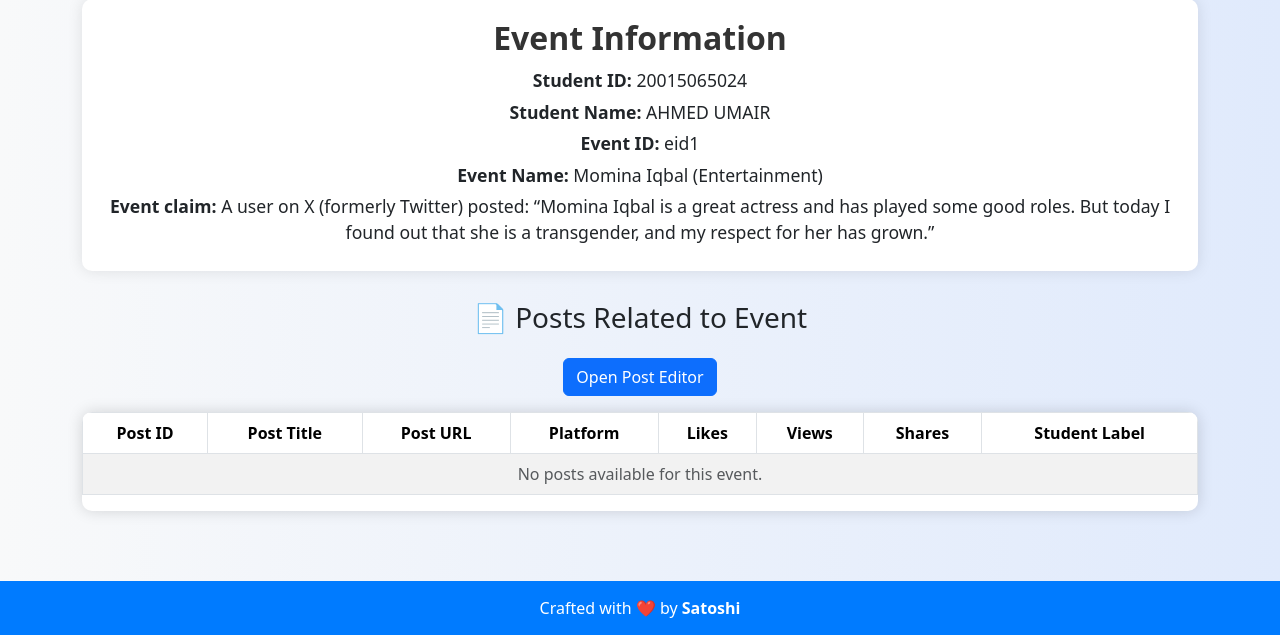
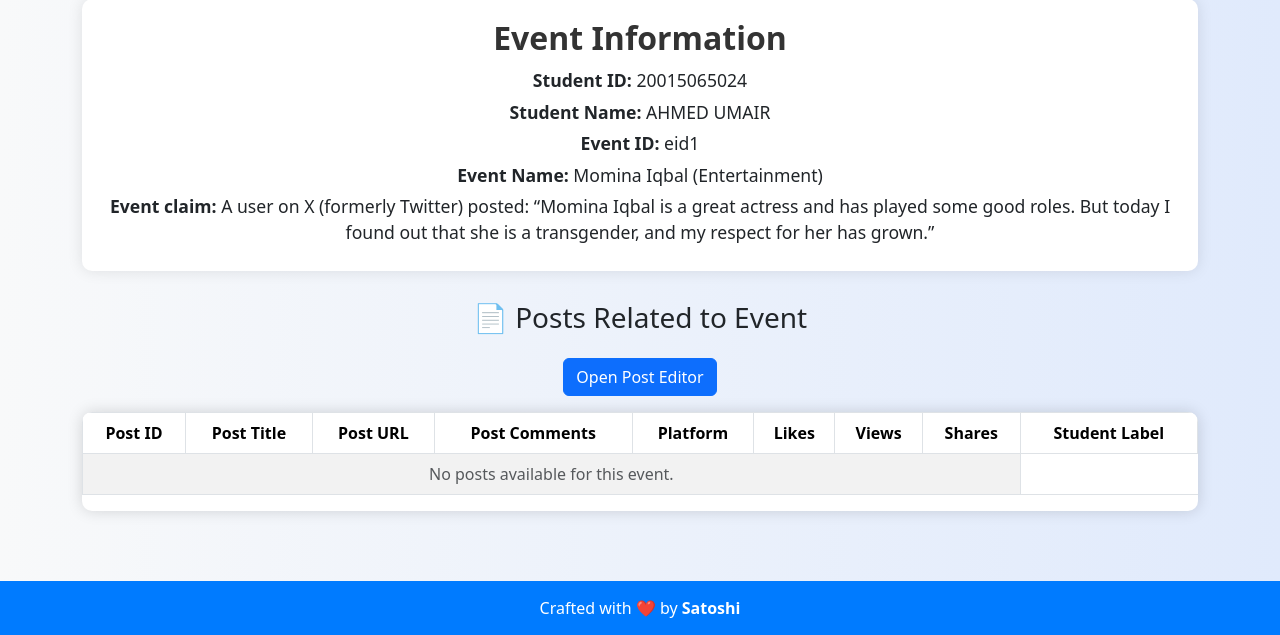
Before and after one commit to dr-m-wasim/KeepUp-Annotation-Tool, a Django app: a page that uses KAT/Templates/eventpostshub.html in a window 1280 px wide. Shown: the part 165-800 px from the top of the page. Run offline with Django 4.2, Linux system fonts and the light colour scheme; data comes from the database, SQL or seed files in the repository; both versions use the stored data as it was after the commit.

Commit message:
Added colomn approach in event_post_hub to navigate to comments page

```diff
--- a/KAT/Templates/eventpostshub.html
+++ b/KAT/Templates/eventpostshub.html
@@ -125,6 +125,7 @@
                         <th>Post ID</th>
                         <th>Post Title</th>
                         <th>Post URL</th>
+                        <th>Post Comments</th>
                         <th>Platform</th>
                         <th>Likes</th>
                         <th>Views</th>
@@ -143,11 +144,19 @@
                 </thead>
                 <tbody>
                     {% for post in posts %}
-                    <tr onclick="window.location.href='{% url 'postcomments' post.post_id event.event_id %}'" style="cursor: pointer;">                        <td>{{ post.post_id }}</td>
+                    <tr>
+                        <td>{{ post.post_id }}</td>
                         <td>{{ post.post_title }}</td>
                         <td>
                             <a href="{{ post.post_url }}" target="_blank" class="btn btn-sm btn-outline-primary">View
                                 Post</a>
+                        </td>
+                        <td class="text-center">
+                            <a href="{% url 'postcomments' post.post_id event.event_id %}"
+                               class="btn btn-sm btn-outline-primary"
+                               style="cursor: pointer;">
+                               Comments
+                            </a>
                         </td>
                         <td>{{ post.platform }}</td>
                         <td>{{ post.likescount }}</td>
```
Also changed, not shown: KAT/merged_social_data.db.
